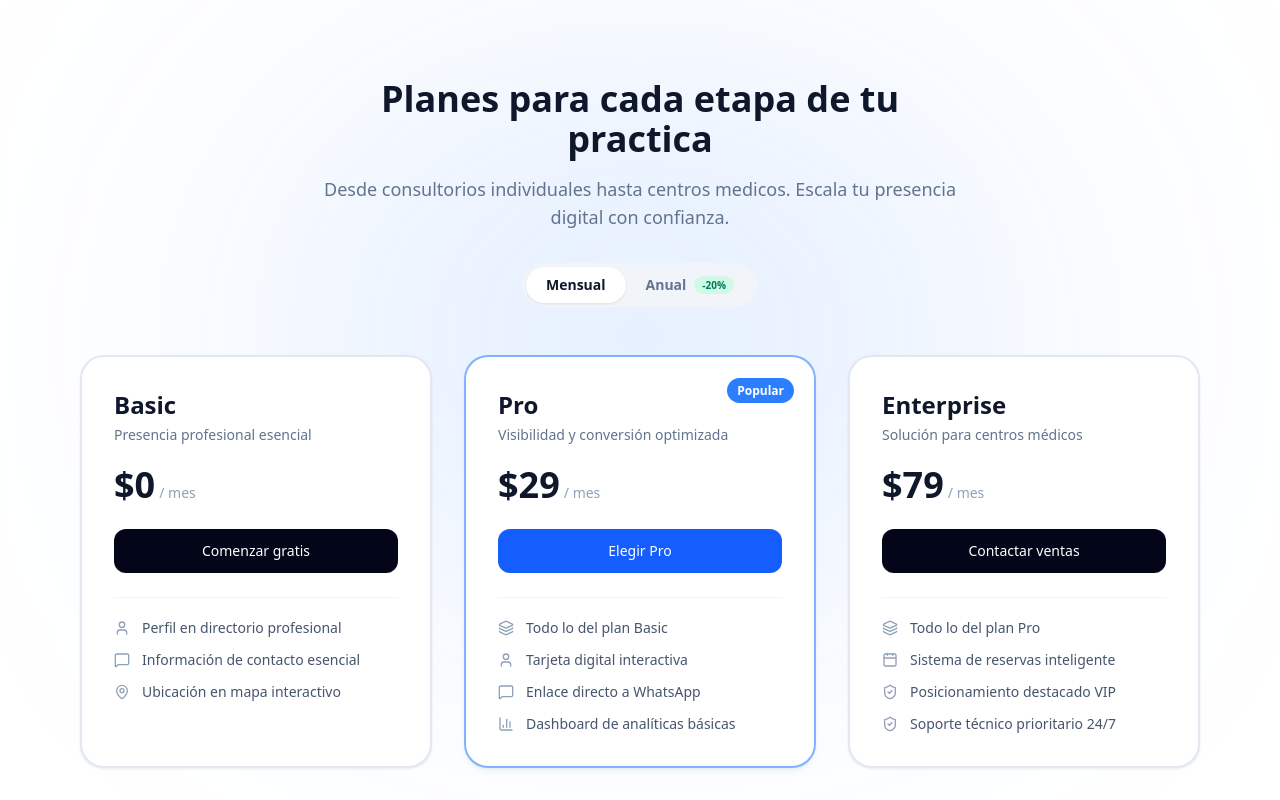
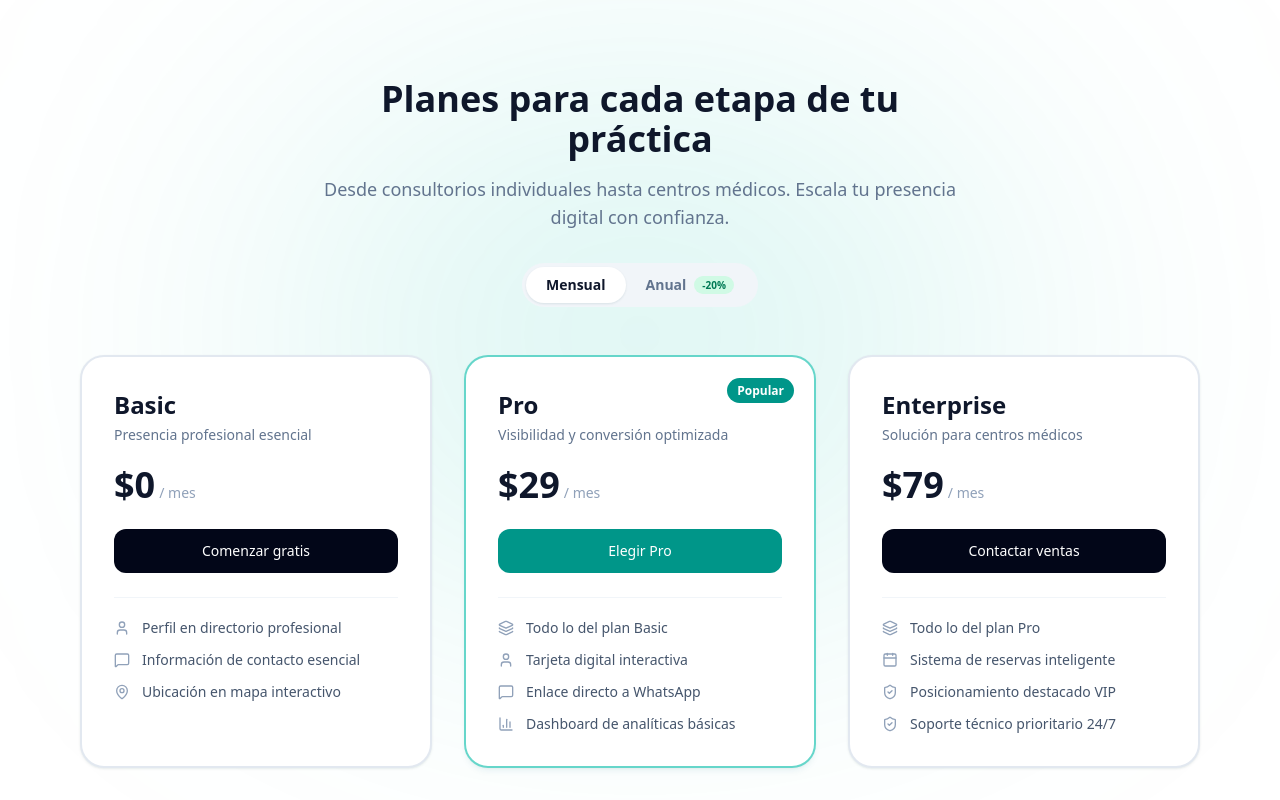
Before and after one commit to Kuskat-code/directory_, a Next.js app: page / in a window 1280 px wide. Shown: the part 3640-4440 px from the top of the page. Built offline with nearby package versions, Linux system fonts and the light colour scheme.

Commit message:
feat(components): traje PricingSection.tsx de rama backend

```diff
--- a/src/components/PricingSection.tsx
+++ b/src/components/PricingSection.tsx
@@ -11,8 +11,6 @@ import {
   ShieldCheck,
   User,
 } from 'lucide-react';
-
-const EASE = [0.4, 0, 0.2, 1] as const;
 
 // ─── Types ────────────────────────────────────────────────────────────────────
 
@@ -110,7 +108,7 @@ function FeatureItem({ feature }: { feature: PlanFeature }) {
   const { Icon, text } = feature;
   return (
     <li className="flex items-start gap-3">
-      <Icon className="mt-0.5 h-4 w-4 shrink-0 text-slate-400" aria-hidden="true" />
+      <Icon className="mt-0.5 h-4 w-4 shrink-0 text-slate-400" aria-hidden="true" suppressHydrationWarning />
       <span className="text-sm text-slate-600">{text}</span>
     </li>
   );
@@ -129,16 +127,16 @@ export default function PricingSection() {
       {/* Spherical blue glow */}
       <div
         aria-hidden="true"
-        className="pointer-events-none absolute left-1/2 top-[40%] z-0 h-[400px] w-[700px] -translate-x-1/2 -translate-y-1/2 rounded-full bg-blue-500/[0.18] blur-[160px]"
+        className="pointer-events-none absolute left-1/2 top-[40%] z-0 h-[400px] w-[700px] -translate-x-1/2 -translate-y-1/2 rounded-full bg-teal-500/[0.18] blur-[160px]"
       />
 
       {/* ── Header ─────────────────────────────────────────────────────────── */}
       <div className="relative z-10 mx-auto max-w-2xl text-center">
         <h2 id="pricing-title" className="text-4xl font-bold text-slate-900">
-          Planes para cada etapa de tu practica
+          Planes para cada etapa de tu práctica
         </h2>
         <p className="mt-4 text-lg text-slate-500">
-          Desde consultorios individuales hasta centros medicos. Escala tu
+          Desde consultorios individuales hasta centros médicos. Escala tu
           presencia digital con confianza.
         </p>
 
@@ -146,7 +144,7 @@ export default function PricingSection() {
         <div
           className="mt-8 inline-flex rounded-full bg-slate-100 p-1"
           role="group"
-          aria-label="Periodo de facturacion"
+          aria-label="Periodo de facturación"
         >
           <button
             type="button"
@@ -193,16 +191,16 @@ export default function PricingSection() {
                 viewport={{ once: true, margin: '-40px' }}
                 transition={{ duration: 0.7, delay: index * 0.15, ease: 'easeOut' }}
                 whileHover={{ y: -10 }}
-                className={`relative flex flex-col rounded-3xl bg-white p-8 transition-all duration-300 ease-out will-change-transform hover:border-blue-500 hover:shadow-xl hover:shadow-blue-500/5 ${
+                className={`relative flex flex-col rounded-3xl bg-white p-8 transition-all duration-300 ease-out will-change-transform hover:border-teal-500 hover:shadow-xl hover:shadow-teal-500/5 ${
                   isPopular
-                    ? 'border-2 border-blue-500/60 shadow-md'
+                    ? 'border-2 border-teal-500/60 shadow-md'
                     : 'border-2 border-slate-200 shadow-sm'
                 }`}
               >
                 {/* Popular badge */}
                 {isPopular && (
                   <div className="absolute right-5 top-5">
-                    <span className="rounded-full bg-blue-500 px-2.5 py-1 text-xs font-semibold text-white">
+                    <span className="rounded-full bg-teal-600 px-2.5 py-1 text-xs font-semibold text-white">
                       Popular
                     </span>
                   </div>
@@ -234,7 +232,7 @@ export default function PricingSection() {
                   type="button"
                   className={`mb-6 w-full rounded-xl px-4 py-3 text-center text-sm font-medium text-white transition-colors ${
                     isPopular
-                      ? 'bg-blue-600 hover:bg-blue-700'
+                      ? 'bg-teal-600 hover:bg-teal-700'
                       : 'bg-slate-950 hover:bg-slate-900'
                   }`}
                 >
```
